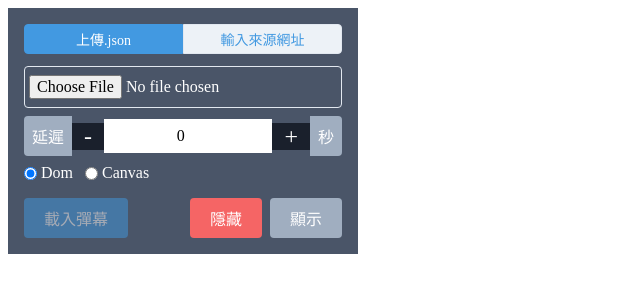
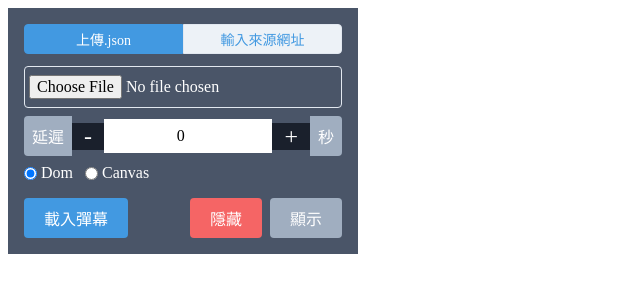
Before and after one commit to clipwww/iwantdanmaku-extension, a Vue app: page / in a window 1280 px wide. Shown: the top 300 px of the page, without its empty margins (0-640 px from the left). Built offline with nearby package versions, Linux system fonts and the light colour scheme; the HTML template or start-up script is replaced by a standard one.

Commit message:
fix: 一點點優化

```diff
--- a/src/content/index.ts
+++ b/src/content/index.ts
@@ -9,7 +9,7 @@ interface DanmakuVM {
 }
 
 let danmakuInstance: Danmaku;
-let danmakuList: DanmakuVM[];
+let danmakuList: DanmakuVM[] = [];
 let danmakuOption: { engine: 'dom' | 'canvas', delay: number } = {
   engine: 'dom',
   delay: 0,
@@ -45,6 +45,7 @@ function initDanmaku() {
     case origin.includes('ani.gamer.com.tw'):
       $video = document.querySelector('video') as HTMLVideoElement;
       $container = document.querySelector('.video') as HTMLElement;
+      $container.style.paddingBottom = `56.25%`;
       break;
     default:
       $video = document.querySelector('video') as HTMLVideoElement;
@@ -59,7 +60,7 @@ function initDanmaku() {
 
   let fontSize = Math.floor($video.clientHeight / 23);
   fontSize = fontSize < 16 ? 16 : fontSize;
-  fontSize = fontSize > 23 ? 23 : fontSize;
+  fontSize = fontSize > 26 ? 26 : fontSize;
 
   danmakuInstance = new Danmaku({
     // engine: 'canvas',
@@ -137,10 +138,10 @@ window.addEventListener('resize', () => {
 })
 
 chrome.runtime.onMessage.addListener(
-  function ({ type, danmakuList: arr, delay, engine }, sender, sendResponse) {
+  function ({ type, danmakuList: arr = [], delay, engine }, sender, sendResponse) {
     switch (type) {
       case "load":
-        danmakuList = arr;
+        danmakuList = danmakuList.concat(arr);
         danmakuOption.engine = engine;
         danmakuOption.delay = delay;
         initDanmaku();
--- a/src/popup/App/App.vue
+++ b/src/popup/App/App.vue
@@ -62,8 +62,6 @@
     <div class="flex items-center justify-between mt-4">
       <button
         class="bg-blue-500 py-2 px-5 rounded text-white"
-        :class="!danmakuList.length ? 'opacity-50 cursor-not-allowed' : ''"
-        :disabled="!danmakuList.length"
         @click="load"
       >載入彈幕</button>
       <div>
@@ -184,9 +182,6 @@ export default defineComponent({
     }
 
     function load() {
-      if (!state.danmakuList.length) {
-        return;
-      }
 
       chrome.tabs.query({ active: true, currentWindow: true }, (tabs) => {
         if (!tabs[0].id) {
```
